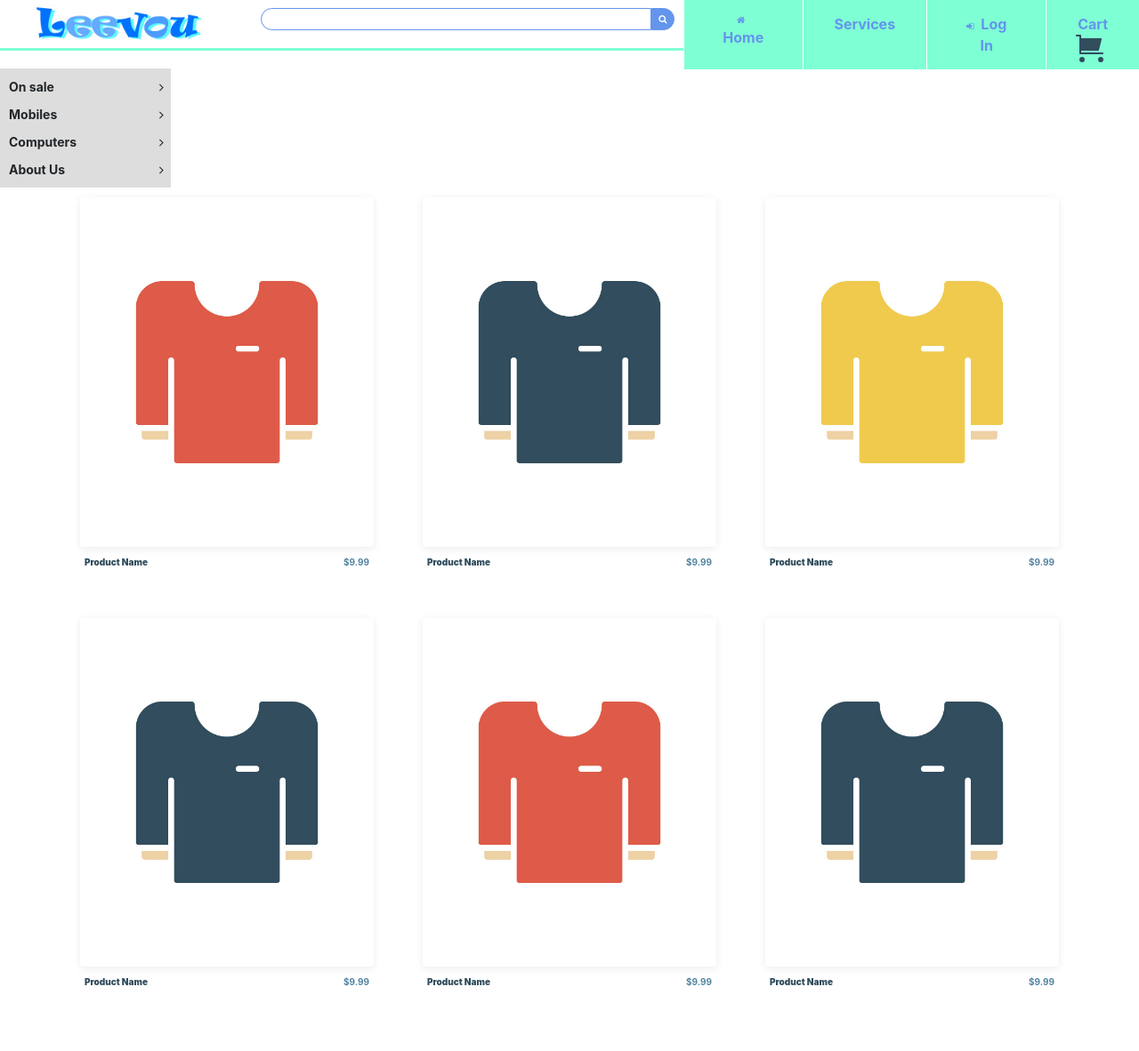
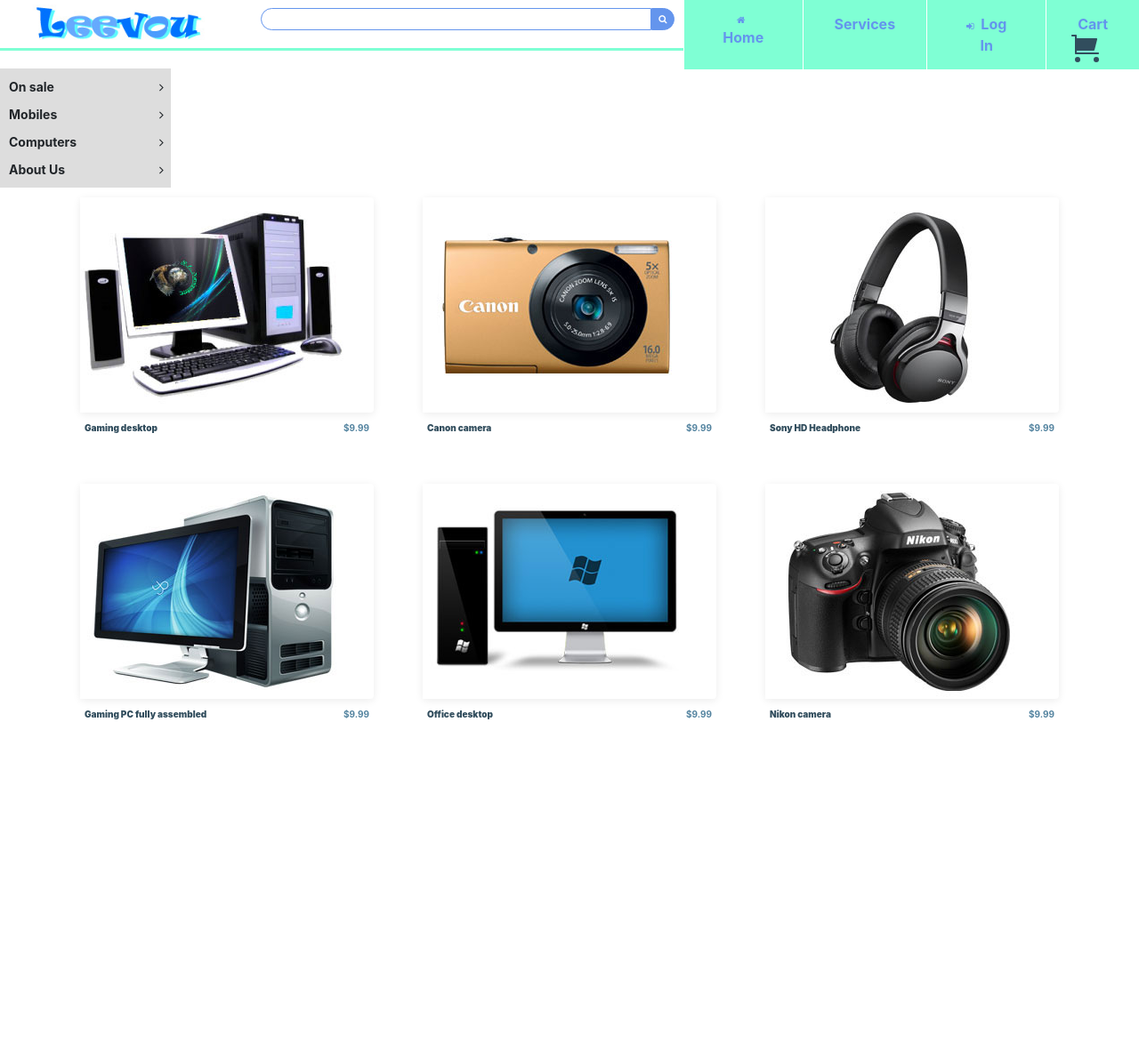
Before and after one commit to BijayChodhoury/Leevou, a PHP site: page /home_page.html in a window 1280 px wide. Shown: the whole page at 89% size. After the commit the page ends 809 px from the top, so only its background shows below. Run offline with PHP 8.4, Linux system fonts and the light colour scheme.

Commit message:
Products are added

```diff
--- a/css/style.css
+++ b/css/style.css
@@ -72,7 +72,7 @@
   top: 24px;
   right: 10px;
   height: 50px;
-  width: 50px;
+  width: 60px;
   background: url(../img/cd-icon-cart.svg) no-repeat center center;
 }
 .cd-cart span {
@@ -196,60 +196,6 @@
 Product Slider
 
 -------------------------------- */
-.cd-slider-wrapper {
-  position: relative;
-  overflow: hidden;
-}
-.cd-slider-wrapper li {
-  position: absolute;
-  top: 0;
-  left: 0;
-  visibility: hidden;
-  /* Force Hardware Acceleration in WebKit */
-  -webkit-transform: translateZ(0);
-  -moz-transform: translateZ(0);
-  -ms-transform: translateZ(0);
-  -o-transform: translateZ(0);
-  transform: translateZ(0);
-  -webkit-backface-visibility: hidden;
-  backface-visibility: hidden;
-  /* by default, move the product image on the right*/
-  -webkit-transform: translateX(100%);
-  -moz-transform: translateX(100%);
-  -ms-transform: translateX(100%);
-  -o-transform: translateX(100%);
-  transform: translateX(100%);
-  -webkit-transition: -webkit-transform 0.3s 0s, visibility 0s 0.3s;
-  -moz-transition: -moz-transform 0.3s 0s, visibility 0s 0.3s;
-  transition: transform 0.3s 0s, visibility 0s 0.3s;
-}
-.cd-slider-wrapper li.selected {
-  /* this is the visible product image */
-  position: relative;
-  visibility: visible;
-  z-index: 1;
-  -webkit-transform: translateX(0);
-  -moz-transform: translateX(0);
-  -ms-transform: translateX(0);
-  -o-transform: translateX(0);
-  transform: translateX(0);
-  -webkit-transition: -webkit-transform 0.3s 0s, visibility 0s 0s;
-  -moz-transition: -moz-transform 0.3s 0s, visibility 0s 0s;
-  transition: transform 0.3s 0s, visibility 0s 0s;
-}
-.cd-slider-wrapper li.move-left {
-  /* move the product image on the left */
-  -webkit-transform: translateX(-100%);
-  -moz-transform: translateX(-100%);
-  -ms-transform: translateX(-100%);
-  -o-transform: translateX(-100%);
-  transform: translateX(-100%);
-}
-.cd-slider-wrapper img {
-  width: 100%;
-  display: block;
-  border-radius: 4px;
-}
 
 /* --------------------------------
 
--- a/home_page.html
+++ b/home_page.html
@@ -47,9 +47,6 @@
 					<a href="index.html">Log In</a>
 				</li>
 				<li>
-					<a href="#0" class="cd-cart">
-						<span>0</span>
-					</a>
 					<a href="#">Cart</a>
 				</li>
 			</ul>
@@ -150,27 +147,65 @@
 
 <!-- AddtoCart-->
 
+<a href="#0" class="cd-cart">
+		<span>0</span>
+</a>
 
 <ul class="cd-gallery">
 		<li>
 			<div class="cd-single-item">
 				<a href="#0">
-					<ul class="cd-slider-wrapper">
-						<li><img src="img/thumb-1.jpg" alt="Preview image"></li>
-						<li class="selected"><img src="img/thumb-2.jpg" alt="Preview image"></li>
-						<li><img src="img/thumb-3.jpg" alt="Preview image"></li>
-					</ul>
+					<img src="img/e1.jpg" alt="Preview image">
 				</a>
 
 				<div class="cd-customization">
-					<div class="color selected-2" data-type="select">
-						<ul>
-							<li class="color-1">color-1</li>
-							<li class="color-2 active">color-2</li>
-							<li class="color-3">color-3</li>
-						</ul>
-					</div>
 
+
+					<button class="add-to-cart">
+						<em>Add to Cart</em>
+						<svg x="0px" y="0px" width="32px" height="32px" viewBox="0 0 32 32">
+							<path stroke-dasharray="19.79 19.79" stroke-dashoffset="19.79" fill="none" stroke="#FFFFFF" stroke-width="2" stroke-linecap="square" stroke-miterlimit="10" d="M9,17l3.9,3.9c0.1,0.1,0.2,0.1,0.3,0L23,11"/>
+						</svg>
+					</button>
+				</div> <!-- .cd-customization -->
+			</div> <!-- .cd-single-item -->
+
+			<div class="cd-item-info">
+				<b><a href="#0">Gaming desktop</a></b>
+				<em>$9.99</em>
+			</div> <!-- cd-item-info -->
+		</li>
+
+		<li>
+			<div class="cd-single-item">
+				<a href="#0">
+					<img src="img/e2.jpg" alt="Preview image">
+				</a>
+
+				<div class="cd-customization">
+
+
+					<button class="add-to-cart">
+						<em>Add to Cart</em>
+						<svg x="0px" y="0px" width="32px" height="32px" viewBox="0 0 32 32">
+							<path stroke-dasharray="19.79 19.79" stroke-dashoffset="19.79" fill="none" stroke="#FFFFFF" stroke-width="2" stroke-linecap="square" stroke-miterlimit="10" d="M9,17l3.9,3.9c0.1,0.1,0.2,0.1,0.3,0L23,11"/>
+						</svg>
+					</button>
+				</div> <!-- .cd-customization -->
+			</div> <!-- .cd-single-item -->
+
+			<div class="cd-item-info">
+				<b><a href="#0">Canon camera</a></b>
+				<em>$9.99</em>
+			</div> <!-- cd-item-info -->
+		</li>
+		<li>
+			<div class="cd-single-item">
+				<a href="#0">
+					<img src="img/e3.jpg" alt="Preview image">
+				</a>
+
+				<div class="cd-customization">
 					<div class="size" data-type="select">
 						<ul>
 							<li class="small active">Small</li>
@@ -186,12 +221,10 @@
 						</svg>
 					</button>
 				</div> <!-- .cd-customization -->
-
-				<button class="cd-customization-trigger">Customize</button>
 			</div> <!-- .cd-single-item -->
 
 			<div class="cd-item-info">
-				<b><a href="#0">Product Name</a></b>
+				<b><a href="#0">Sony HD Headphone</a></b>
 				<em>$9.99</em>
 			</div> <!-- cd-item-info -->
 		</li>
@@ -199,29 +232,11 @@
 		<li>
 			<div class="cd-single-item">
 				<a href="#0">
-					<ul class="cd-slider-wrapper">
-						<li class="selected"><img src="img/thumb-1.jpg" alt="Preview image"></li>
-						<li><img src="img/thumb-2.jpg" alt="Preview image"></li>
-						<li><img src="img/thumb-3.jpg" alt="Preview image"></li>
-					</ul>
+					<img src="img/e4.jpg" alt="Preview image">
 				</a>
 
 				<div class="cd-customization">
-					<div class="color" data-type="select">
-						<ul>
-							<li class="color-1 active">color-1</li>
-							<li class="color-2">color-2</li>
-							<li class="color-3">color-3</li>
-						</ul>
-					</div>
 
-					<div class="size" data-type="select">
-						<ul>
-							<li class="small active">Small</li>
-							<li class="medium">Medium</li>
-							<li class="large">Large</li>
-						</ul>
-					</div>
 
 					<button class="add-to-cart">
 						<em>Add to Cart</em>
@@ -230,42 +245,21 @@
 						</svg>
 					</button>
 				</div> <!-- .cd-customization -->
-
-				<button class="cd-customization-trigger">Customize</button>
 			</div> <!-- .cd-single-item -->
 
 			<div class="cd-item-info">
-				<b><a href="#0">Product Name</a></b>
+				<b><a href="#0">Gaming PC fully assembled</a></b>
 				<em>$9.99</em>
 			</div> <!-- cd-item-info -->
 		</li>
-
 		<li>
 			<div class="cd-single-item">
 				<a href="#0">
-					<ul class="cd-slider-wrapper">
-						<li><img src="img/thumb-1.jpg" alt="Preview image"></li>
-						<li><img src="img/thumb-2.jpg" alt="Preview image"></li>
-						<li class="selected"><img src="img/thumb-3.jpg" alt="Preview image"></li>
-					</ul>
+					<img src="img/e5.jpg" alt="Preview image">
 				</a>
 
 				<div class="cd-customization">
-					<div class="color selected-3" data-type="select">
-						<ul>
-							<li class="color-1">color-1</li>
-							<li class="color-2">color-2</li>
-							<li class="color-3 active">color-3</li>
-						</ul>
-					</div>
 
-					<div class="size" data-type="select">
-						<ul>
-							<li class="small active">Small</li>
-							<li class="medium">Medium</li>
-							<li class="large">Large</li>
-						</ul>
-					</div>
 
 					<button class="add-to-cart">
 						<em>Add to Cart</em>
@@ -274,12 +268,10 @@
 						</svg>
 					</button>
 				</div> <!-- .cd-customization -->
-
-				<button class="cd-customization-trigger">Customize</button>
 			</div> <!-- .cd-single-item -->
 
 			<div class="cd-item-info">
-				<b><a href="#0">Product Name</a></b>
+				<b><a href="#0">Office desktop</a></b>
 				<em>$9.99</em>
 			</div> <!-- cd-item-info -->
 		</li>
@@ -287,29 +279,11 @@
 		<li>
 			<div class="cd-single-item">
 				<a href="#0">
-					<ul class="cd-slider-wrapper">
-						<li class="selected"><img src="img/thumb-1.jpg" alt="Preview image"></li>
-						<li><img src="img/thumb-2.jpg" alt="Preview image"></li>
-						<li><img src="img/thumb-3.jpg" alt="Preview image"></li>
-					</ul>
+					<img src="img/e6.jpg" alt="Preview image">
 				</a>
 
 				<div class="cd-customization">
-					<div class="color" data-type="select">
-						<ul>
-							<li class="color-1 active">color-1</li>
-							<li class="color-2">color-2</li>
-							<li class="color-3">color-3</li>
-						</ul>
-					</div>
 
-					<div class="size" data-type="select">
-						<ul>
-							<li class="small active">Small</li>
-							<li class="medium">Medium</li>
-							<li class="large">Large</li>
-						</ul>
-					</div>
 
 					<button class="add-to-cart">
 						<em>Add to Cart</em>
@@ -318,103 +292,14 @@
 						</svg>
 					</button>
 				</div> <!-- .cd-customization -->
-
-				<button class="cd-customization-trigger">Customize</button>
 			</div> <!-- .cd-single-item -->
 
 			<div class="cd-item-info">
-				<b><a href="#0">Product Name</a></b>
+				<b><a href="#0">Nikon camera</a></b>
 				<em>$9.99</em>
 			</div> <!-- cd-item-info -->
 		</li>
 
-		<li>
-			<div class="cd-single-item">
-				<a href="#0">
-					<ul class="cd-slider-wrapper">
-						<li><img src="img/thumb-1.jpg" alt="Preview image"></li>
-						<li class="selected"><img src="img/thumb-2.jpg" alt="Preview image"></li>
-						<li><img src="img/thumb-3.jpg" alt="Preview image"></li>
-					</ul>
-				</a>
-
-				<div class="cd-customization">
-					<div class="color selected-2" data-type="select">
-						<ul>
-							<li class="color-1">color-1</li>
-							<li class="color-2 active">color-2</li>
-							<li class="color-3">color-3</li>
-						</ul>
-					</div>
-
-					<div class="size" data-type="select">
-						<ul>
-							<li class="small active">Small</li>
-							<li class="medium">Medium</li>
-							<li class="large">Large</li>
-						</ul>
-					</div>
-
-					<button class="add-to-cart">
-						<em>Add to Cart</em>
-						<svg x="0px" y="0px" width="32px" height="32px" viewBox="0 0 32 32">
-							<path stroke-dasharray="19.79 19.79" stroke-dashoffset="19.79" fill="none" stroke="#FFFFFF" stroke-width="2" stroke-linecap="square" stroke-miterlimit="10" d="M9,17l3.9,3.9c0.1,0.1,0.2,0.1,0.3,0L23,11"/>
-						</svg>
-					</button>
-				</div> <!-- .cd-customization -->
-
-				<button class="cd-customization-trigger">Customize</button>
-			</div> <!-- .cd-single-item -->
-
-			<div class="cd-item-info">
-				<b><a href="#0">Product Name</a></b>
-				<em>$9.99</em>
-			</div> <!-- cd-item-info -->
-		</li>
-
-		<li>
-			<div class="cd-single-item">
-				<a href="#0">
-					<ul class="cd-slider-wrapper">
-						<li class="selected"><img src="img/thumb-1.jpg" alt="Preview image"></li>
-						<li><img src="img/thumb-2.jpg" alt="Preview image"></li>
-						<li><img src="img/thumb-3.jpg" alt="Preview image"></li>
-					</ul>
-				</a>
-
-				<div class="cd-customization">
-					<div class="color" data-type="select">
-						<ul>
-							<li class="color-1 active">color-1</li>
-							<li class="color-2">color-2</li>
-							<li class="color-3">color-3</li>
-						</ul>
-					</div>
-
-					<div class="size" data-type="select">
-						<ul>
-							<li class="small active">Small</li>
-							<li class="medium">Medium</li>
-							<li class="large">Large</li>
-						</ul>
-					</div>
-
-					<button class="add-to-cart">
-						<em>Add to Cart</em>
-						<svg x="0px" y="0px" width="32px" height="32px" viewBox="0 0 32 32">
-							<path stroke-dasharray="19.79 19.79" stroke-dashoffset="19.79" fill="none" stroke="#FFFFFF" stroke-width="2" stroke-linecap="square" stroke-miterlimit="10" d="M9,17l3.9,3.9c0.1,0.1,0.2,0.1,0.3,0L23,11"/>
-						</svg>
-					</button>
-				</div> <!-- .cd-customization -->
-
-				<button class="cd-customization-trigger">Customize</button>
-			</div> <!-- .cd-single-item -->
-
-			<div class="cd-item-info">
-				<b><a href="#0">Product Name</a></b>
-				<em>$9.99</em>
-			</div> <!-- cd-item-info -->
-		</li>
 
 	</ul>
 <script src="js/jquery-2.1.4.js"></script>
```
Also changed, not shown: img/e1.jpg (added), img/e2.jpg (added), img/e3.jpg (added), img/e4.jpg (added), img/e5.jpg (added), img/e6.jpg (added).
